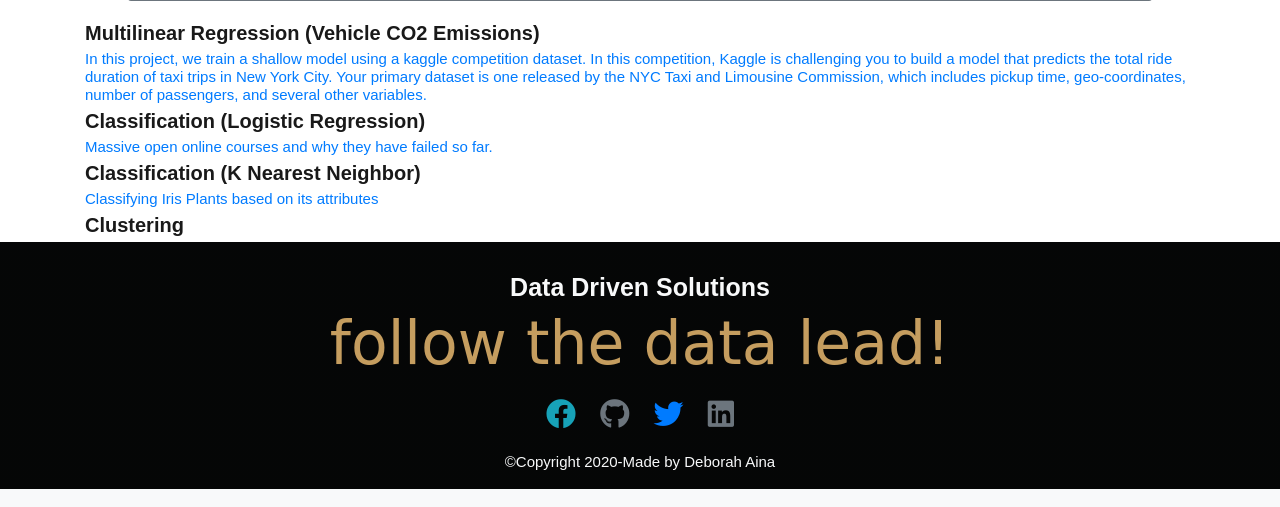
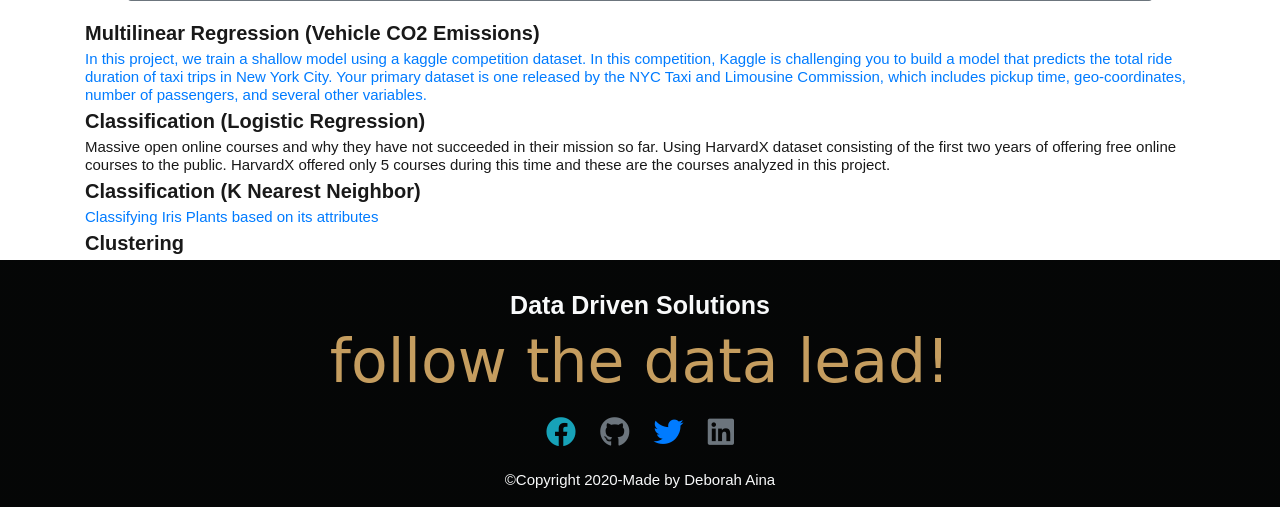
Before and after one commit to Deborahaina/data-telling, a Flask app: page /ML in a window 1280 px wide. Shown: the part 352-859 px from the top of the page. Run offline with Flask 2, Linux system fonts and the light colour scheme; parts of the project's set-up code (start-up, migrations or seed data) failed here and were passed over; some libraries are stand-ins or nearby versions; some web fonts are replaced.

Commit message:
updating Ml Moocs

```diff
--- a/templates/ML.html
+++ b/templates/ML.html
@@ -68,7 +68,9 @@ to predict unknown data outside of the trained set. Depending on the kind of dat
     <div col text-center></div>
     <h2 class='font-weight-bold text-underlined'>Classification (Logistic Regression)</h2>
     <h4>
-        <a href="https://github.com/Deborahaina/Predicting-why-MOOCs-fail">Massive open online courses and why they have failed so far.</a>
+        <a href="https://github.com/Deborahaina/Predicting-why-MOOCs-fail"></a>
+        Massive open online courses and why they have not succeeded in their mission so far. Using HarvardX dataset consisting of the first two
+         years of offering free online courses to the public. HarvardX offered only 5 courses during this time and these are the courses analyzed in this project.
     </h4>
 </div>
 
```
